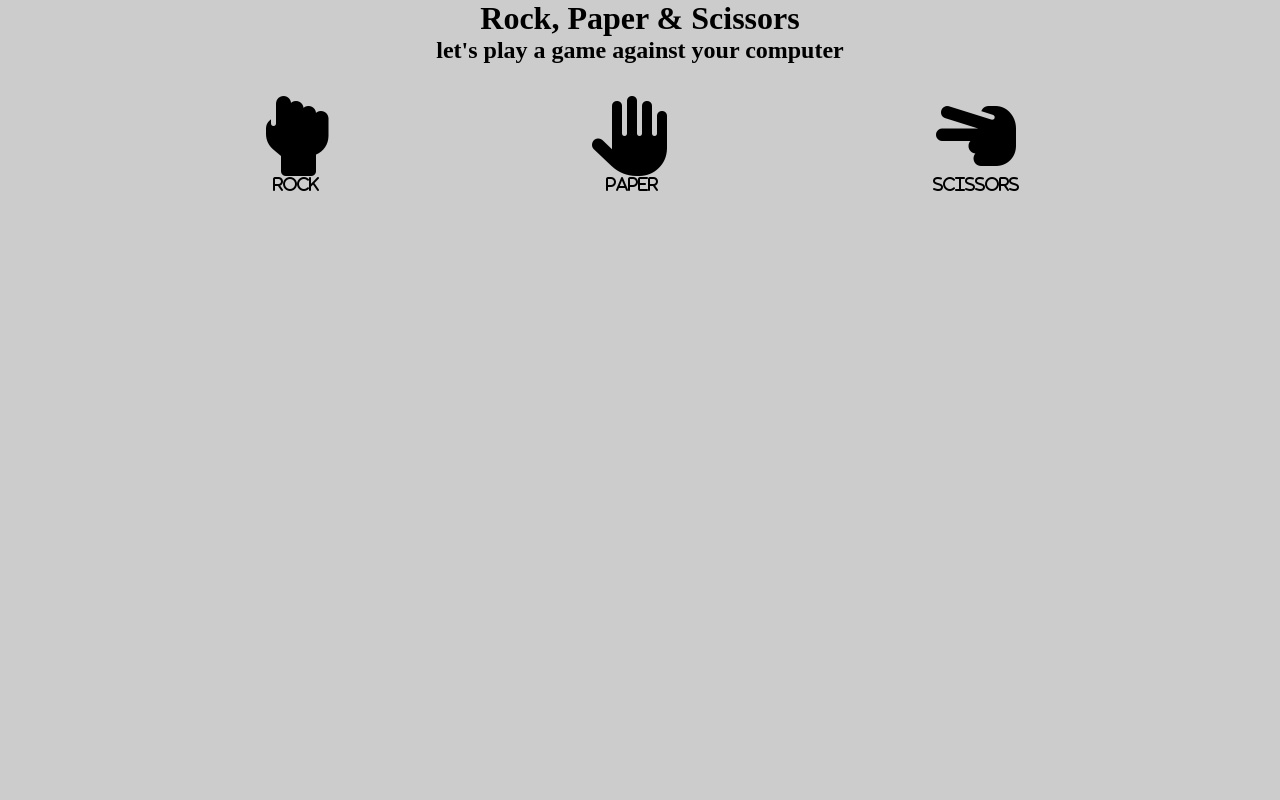
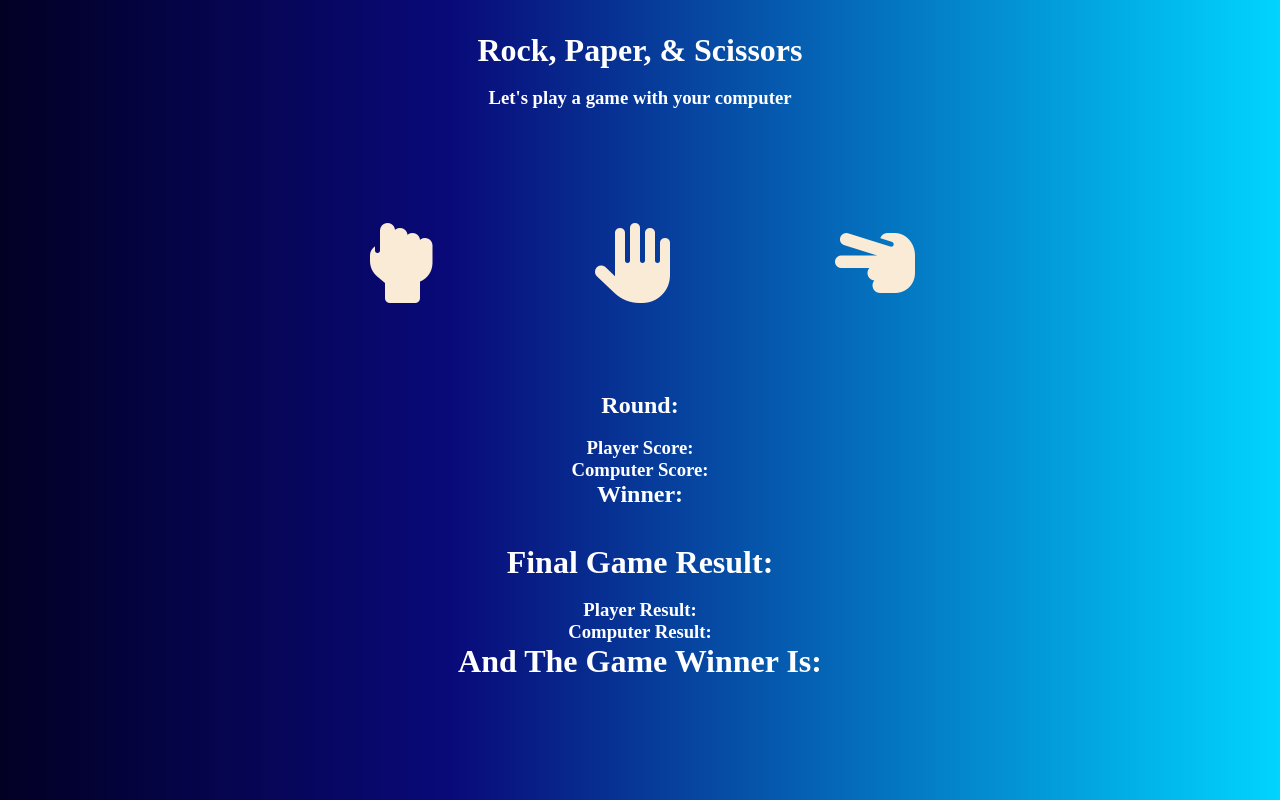
Before and after one commit to bdarab/Paper-Rock-Scissors, a plain HTML site: page index.html in a window 1280 px wide. Drawn offline with Linux system fonts and the light colour scheme.

Commit message:
add round & user & computer choices

```diff
--- a/app.js
+++ b/app.js
@@ -1,53 +1,30 @@
-// Creating DOM Elements
+const btnContainer = document.querySelector('.btnContainer');
+const h2 = document.querySelector('.result h2');
+const selections = ['rock', 'paper', 'scissors'];
 
-const appContainer = document.querySelector('#app');
-const title = document.createElement('h1');
-const subTitle = document.createElement('h2');
-const btnContainer = document.createElement('div');
-let btnChoices = document.querySelectorAll('button');
-let Rock = document.createElement('button');
-let Paper = document.createElement('button');
-let Scissors = document.createElement('button');
+// Functionality
 
-title.textContent = 'Rock, Paper & Scissors';
-appContainer.appendChild(title);
-subTitle.textContent = "let's play a game against your computer";
-appContainer.appendChild(subTitle);
-appContainer.appendChild(btnContainer);
-btnContainer.appendChild(Rock);
-btnContainer.appendChild(Paper);
-btnContainer.appendChild(Scissors);
-btnContainer.classList.add('Btn');
+let Round = () => {
+	let count = 1;
+	// add computer selection random choice
+	function computerPlay() {
+		computerCount = 0;
+		let computerSelection =
+			selections[Math.floor(Math.random() * selections.length)];
+		console.log(computerSelection);
+	}
+	// add player selection click event
+	let playerSelection = function () {
+		btnContainer.addEventListener('click', onClick);
+	};
 
-let possibleChoices = [Rock, Paper, Scissors];
+	let onClick = function (e) {
+		let li = e.target.getAttribute('data-name');
+		console.log(li);
+		computerPlay();
+		h2.textContent = 'Round: ' + count++;
+	};
 
-Rock.innerHTML = `
-	<i class="fas fa-hand-rock" value="rock"><p>Rock</p></i>`;
-
-Paper.innerHTML = `
-<i class="fas fa-hand-paper" value="paper"><p>Paper</p></i>`;
-
-Scissors.innerHTML = `
-<i class="fas fa-hand-scissors" value="scissors"><p>Scissors</p></i>`;
-
-// Create functionality
-
-let choices = possibleChoices.forEach((possibleChoice) =>
-	possibleChoice.addEventListener('click', (e) => {
-		userChoice = e.target.getAttribute('value');
-		let possibleChoice = [
-			{
-				name: 'rock',
-			},
-			{
-				name: 'Paper',
-			},
-			{
-				name: 'Scissors',
-			},
-		];
-		randomChoice = Math.floor(Math.random() * possibleChoice.length);
-		computerChoice = possibleChoice[randomChoice]['name'];
-		console.log(userChoice, computerChoice);
-	})
-);
+	document.addEventListener('DOMContentLoaded', playerSelection);
+};
+Round();
--- a/index.html
+++ b/index.html
@@ -13,9 +13,46 @@
 		<title>Rock Paper Scissors</title>
 	</head>
 	<body>
-		<main>
-			<div class="container" id="app"></div>
-		</main>
+		<div class="container" id="app">
+			<header>
+				<h1>Rock, Paper, & Scissors</h1>
+				<br />
+				<h3>Let's play a game with your computer</h3>
+			</header>
+			<main>
+				<ul class="btnContainer">
+					<li class="btnItem" data-id="1" data-name="rock">
+						<i class="fas fa-hand-rock" data-id="1" data-name="rock"></i>
+					</li>
+					<li class="btnItem" data-id="2" data-name="paper">
+						<i class="fas fa-hand-paper" data-id="2" data-name="paper"></i>
+					</li>
+					<li class="btnItem" data-id="3" data-name="scissors">
+						<i
+							class="fas fa-hand-scissors"
+							data-id="3"
+							data-name="scissors"
+						></i>
+					</li>
+				</ul>
+			</main>
+			<div class="result">
+				<h2>Round:</h2>
+				<br />
+				<h3>Player Score:</h3>
+				<h3>Computer Score:</h3>
+				<h2>Winner:</h2>
+			</div>
+			<br /><br />
+			<div class="final">
+				<h1>Final Game Result:</h1>
+				<br />
+				<h3>Player Result:</h3>
+				<h3>Computer Result:</h3>
+				<h1>And The Game Winner Is:</h1>
+			</div>
+		</div>
+
 		<script src="app.js"></script>
 	</body>
 </html>
--- a/style.css
+++ b/style.css
@@ -7,26 +7,60 @@
 /* Create DOM Elements */
 
 body {
-	background-color: #ccc;
+	/* background: rgb(2, 0, 36); */
+	background: linear-gradient(
+		90deg,
+		rgba(2, 0, 36, 1) 0%,
+		rgba(9, 9, 121, 1) 35%,
+		rgba(0, 212, 255, 1) 100%
+	);
 }
 
-#app h1,
-#app h2 {
+header {
+	margin: 2rem;
+}
+
+.btnContainer {
+	display: flex;
+	justify-content: center;
+	list-style: none;
+}
+
+.btnItem {
+	border: none;
+	background: none;
+	color: antiquewhite;
+	cursor: pointer;
+	display: inline;
+	font-size: 5rem;
+	margin: 5rem;
 	text-align: center;
 }
 
-.Btn {
-	display: flex;
-	justify-content: space-evenly;
-	margin-top: 2rem;
-}
-button {
-	font-size: 5rem;
-	border: none;
-	background: none;
-	cursor: pointer;
+h2,
+#app h1,
+#app h3 {
+	text-align: center;
+	color: #fff;
 }
 
-button p {
-	font-size: 1rem;
+@media only screen and (max-width: 750px) {
+	.btnItem {
+		font-size: 3rem;
+		margin: 3rem;
+		text-align: center;
+	}
+	h2,
+	#app h1,
+	#app h3 {
+		font-size: smaller;
+	}
 }
+
+@media only screen and (max-width: 750px) {
+	.btnItem {
+		font-size: 2.5rem;
+		margin: 3rem;
+		text-align: center;
+	}
+}
```
